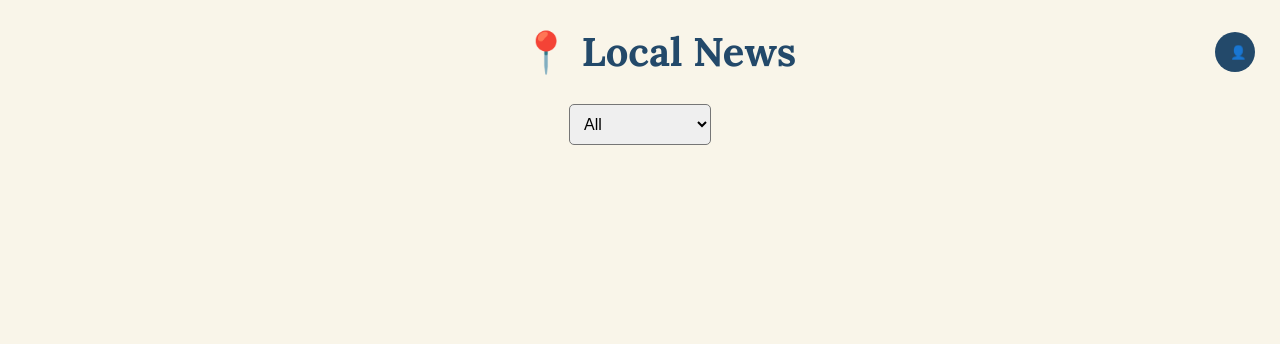
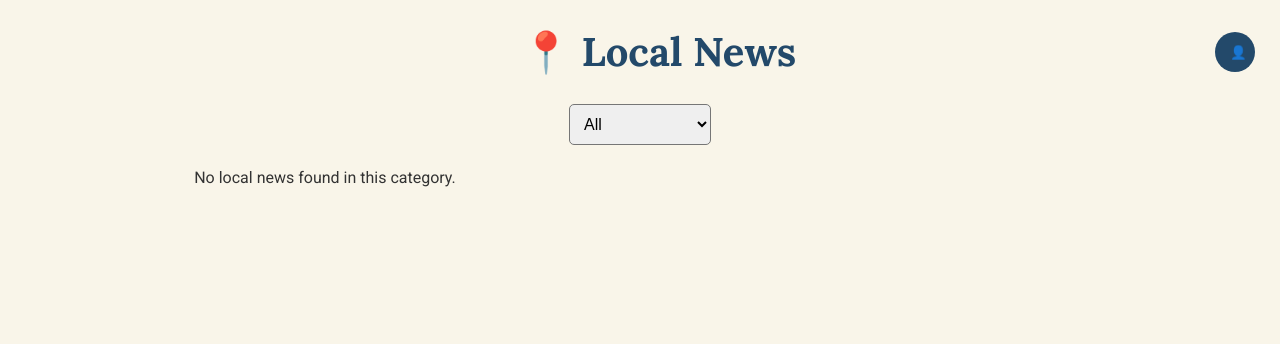
Before and after one commit to WillCanfield01/news-aggregator, a Flask app: page /news/local in a window 1280 px wide. Shown: the top 344 px of the page. Run offline with Flask 3, Linux system fonts and the light colour scheme; the visitor is signed in with stand-in values (Sample User, id 1); data that the repository does not hold is empty; parts of the project's set-up code (start-up, migrations or seed data) failed here and were passed over.

Commit message:
local news

```diff
--- a/templates/local_news.html
+++ b/templates/local_news.html
@@ -155,7 +155,7 @@
                     window.location.href = "/";
                 });
 
-            fetch("/news/local", { credentials: "include" })
+            fetch("/api/news/local", { credentials: "include" })
                 .then(res => res.json())
                 .then(data => {
                     localArticles = data;
```
